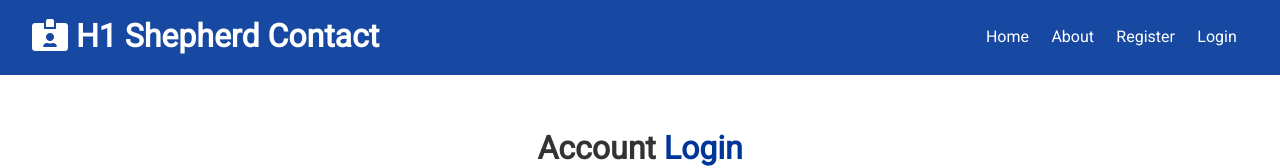
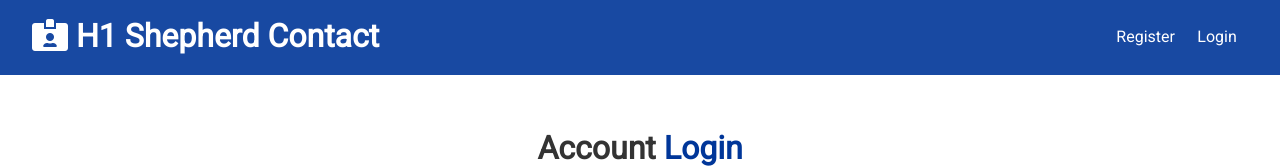
Before and after one commit to J-E-Y/contact-shepherd, a React (Create React App) app in the folder client/: page /login in a window 1280 px wide. Shown: the top 168 px of the page. Built offline with nearby package versions, Linux system fonts and the light colour scheme.

Commit message:
add Logout & Navbar

```diff
--- a/client/src/components/layout/Navbar.js
+++ b/client/src/components/layout/Navbar.js
@@ -1,27 +1,45 @@
-import React from 'react';
+import React, { Fragment, useContext } from 'react';
 import PropTypes from 'prop-types';
 import { Link } from 'react-router-dom';
+import AuthContext from '../../context/auth/authContext';
 
 const Navbar = ({ title, icon }) => {
+  const authContext = useContext(AuthContext);
+
+  const { isAuthenticated, logout, user } = authContext;
+
+  const onLogout = () => {
+    logout();
+  };
+
+  const authLinks = (
+    <Fragment>
+      <li>{user && user.name}</li>
+      <li>
+        <a onClick={onLogout} href='#!'>
+          <i className='fas fa-sign-out-alt'></i>
+          <span className='hide-sm'>Logout</span>
+        </a>
+      </li>
+    </Fragment>
+  );
+  const guestLinks = (
+    <Fragment>
+      <li>
+        <Link to='/register'>Register</Link>
+      </li>
+      <li>
+        <Link to='/login'>Login</Link>
+      </li>
+    </Fragment>
+  );
+
   return (
     <div className='navbar bg-primary'>
       <h1>
         <i className={icon} /> {title}
       </h1>
-      <ul>
-        <li>
-          <Link to='/'>Home</Link>
-        </li>
-        <li>
-          <Link to='/about'>About</Link>
-        </li>
-        <li>
-          <Link to='/register'>Register </Link>
-        </li>
-        <li>
-          <Link to='/login'>Login </Link>
-        </li>
-      </ul>
+      <ul>{isAuthenticated ? authLinks : guestLinks}</ul>
     </div>
   );
 };
--- a/client/src/context/auth/AuthState.js
+++ b/client/src/context/auth/AuthState.js
@@ -94,7 +94,7 @@ const AuthState = (props) => {
   };
 
   //Logout
-  const logout = () => console.log('logout');
+  const logout = () => dispatch({ type: LOGOUT });
 
   //Clear Errors
   const clearErrors = () => dispatch({ type: CLEAR_ERRORS });
--- a/client/src/context/auth/authReducer.js
+++ b/client/src/context/auth/authReducer.js
@@ -30,6 +30,7 @@ export default (state, action) => {
     case REGISTER_FAIL:
     case AUTH_ERROR:
     case LOGIN_FAIL:
+    case LOGOUT:
       localStorage.removeItem('token');
       return {
         ...state,
```
